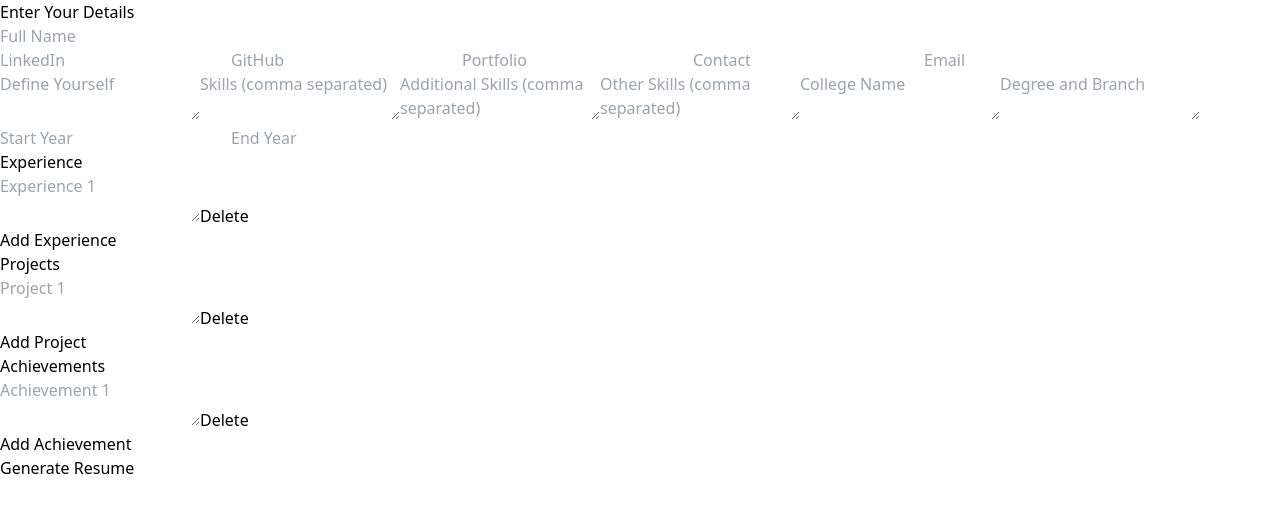
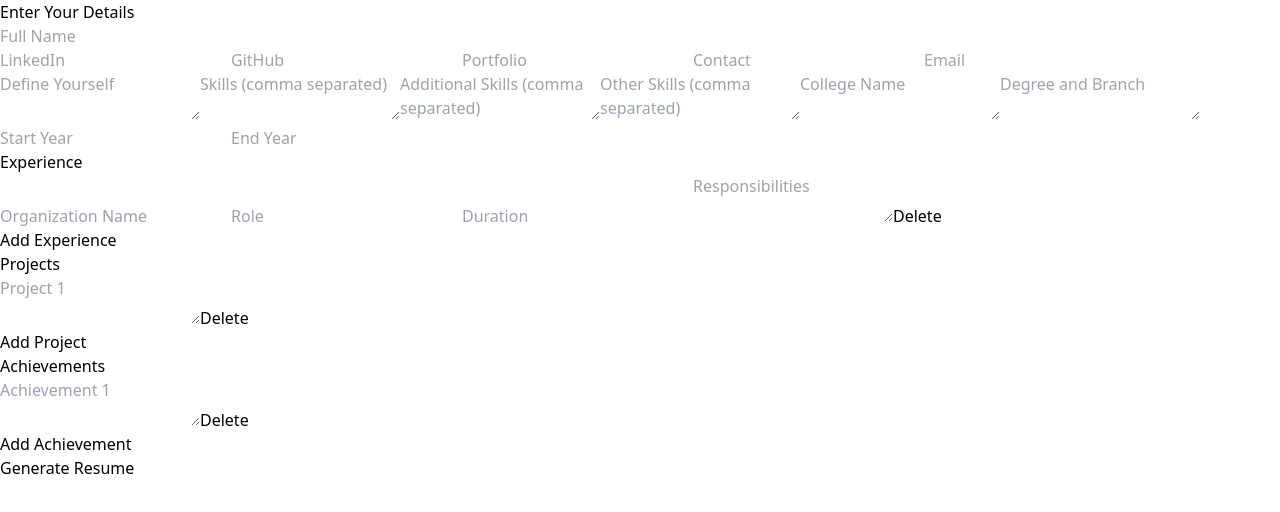
Before and after one commit to Sameer01-01/resume-generator, a React (Vite) app in the folder ACMhealthcareproject/: page / in a window 1280 px wide. Shown: the top 512 px of the page. Built offline with nearby package versions, Linux system fonts and the light colour scheme.

Commit message:
it works until now

```diff
--- a/ACMhealthcareproject/package.json
+++ b/ACMhealthcareproject/package.json
@@ -10,6 +10,7 @@
     "preview": "vite preview"
   },
   "dependencies": {
+    "file-saver": "^2.0.5",
     "react": "^18.3.1",
     "react-dom": "^18.3.1",
     "react-router-dom": "^7.1.3"
--- a/ACMhealthcareproject/src/components/ResumeForm.jsx
+++ b/ACMhealthcareproject/src/components/ResumeForm.jsx
@@ -11,25 +11,25 @@ const ResumeForm = ({ setResumeData }) => {
     setResumeData((prevData) => ({ ...prevData, [name]: value }));
   };
 
-  const handleExperienceChange = (id, value) => {
+  const handleExperienceChange = (id, updatedField) => {
     const updatedExperiences = experienceFields.map((field) =>
-      field.id === id ? { ...field, value } : field
+      field.id === id ? { ...updatedField } : field
     );
     setExperienceFields(updatedExperiences);
     setResumeData((prevData) => ({
       ...prevData,
-      experiences: updatedExperiences.map((field) => field.value),
+      experiences: updatedExperiences,
     }));
   };
 
-  const handleProjectChange = (id, value) => {
+  const handleProjectChange = (id, updatedValue) => {
     const updatedProjects = projectFields.map((field) =>
-      field.id === id ? { ...field, value } : field
+      field.id === id ? { ...field, value: updatedValue } : field
     );
     setProjectFields(updatedProjects);
     setResumeData((prevData) => ({
       ...prevData,
-      projects: updatedProjects.map((field) => field.value),
+      projects: updatedProjects.map((project) => project.value), //
     }));
   };
 
@@ -45,8 +45,12 @@ const ResumeForm = ({ setResumeData }) => {
   };
 
   const addExperienceField = () => {
-    setExperienceFields([...experienceFields, { id: Date.now(), value: "" }]);
+    setExperienceFields([
+      ...experienceFields,
+      { id: Date.now(), organization: "", role: "", duration: "", responsibilities: "" },
+    ]);
   };
+
 
   const removeExperienceField = (id) => {
     const updatedExperiences = experienceFields.filter((field) => field.id !== id);
@@ -193,15 +197,45 @@ const ResumeForm = ({ setResumeData }) => {
         </div>
 
         {/* Experience */}
+
 <div>
   <h4 className="font-bold">Experience</h4>
   {experienceFields.map((field, index) => (
-            <div key={field.id} className="flex items-center gap-2 mb-2">
+    <div key={field.id} className="flex flex-col gap-2 mb-4 p-2 border rounded">
+      <input
+        type="text"
+        placeholder={`Organization Name`}
+        value={field.organization || ""}
+        onChange={(e) =>
+          handleExperienceChange(field.id, { ...field, organization: e.target.value })
+        }
+        className="w-full p-2 border rounded"
+      />
+      <input
+        type="text"
+        placeholder={`Role`}
+        value={field.role || ""}
+        onChange={(e) =>
+          handleExperienceChange(field.id, { ...field, role: e.target.value })
+        }
+        className="w-full p-2 border rounded"
+      />
+      <input
+        type="text"
+        placeholder={`Duration`}
+        value={field.duration || ""}
+        onChange={(e) =>
+          handleExperienceChange(field.id, { ...field, duration: e.target.value })
+        }
+        className="w-full p-2 border rounded"
+      />
       <textarea
-                placeholder={`Experience ${index + 1}`}
-                value={field.value}
-                onChange={(e) => handleExperienceChange(field.id, e.target.value)}
-                className="flex-1 p-2 border rounded"
+        placeholder={`Responsibilities`}
+        value={field.responsibilities || ""}
+        onChange={(e) =>
+          handleExperienceChange(field.id, { ...field, responsibilities: e.target.value })
+        }
+        className="w-full p-2 border rounded"
       />
       <button
         type="button"
@@ -220,6 +254,7 @@ const ResumeForm = ({ setResumeData }) => {
     Add Experience
   </button>
 </div>
+
 
         {/* Projects */}
         <div>
--- a/ACMhealthcareproject/src/components/ResumePreview.jsx
+++ b/ACMhealthcareproject/src/components/ResumePreview.jsx
@@ -21,14 +21,24 @@ const ResumePreview = ({ resumeData }) => {
     achievements,
   } = resumeData;
 
+  const handlePrint = () => {
+    window.print();
+  };
+
   return (
     <div className="bg-gray-100 p-10 rounded shadow">
       {/* Personal Details */}
       <h1 className="text-3xl font-bold mb-2">{name}</h1>
       <div className="flex flex-wrap gap-4 text-blue-600">
-        <a href={lkdn} target="_blank" rel="noopener noreferrer">LinkedIn</a>
-        <a href={gthb} target="_blank" rel="noopener noreferrer">GitHub</a>
-        <a href={prtf} target="_blank" rel="noopener noreferrer">Portfolio</a>
+        <a href={lkdn} target="_blank" rel="noopener noreferrer">
+          LinkedIn
+        </a>
+        <a href={gthb} target="_blank" rel="noopener noreferrer">
+          GitHub
+        </a>
+        <a href={prtf} target="_blank" rel="noopener noreferrer">
+          Portfolio
+        </a>
         <p>Contact: {cnt}</p>
         <p>Email: {mail}</p>
       </div>
@@ -50,9 +60,13 @@ const ResumePreview = ({ resumeData }) => {
       {/* Education */}
       <section className="my-6">
         <h2 className="text-xl font-bold mb-2">Education</h2>
-        <p><strong>{clgname}</strong></p>
+        <p>
+          <strong>{clgname}</strong>
+        </p>
         <p>{education}</p>
-        <p>{grdyear} - {grdyear2}</p>
+        <p>
+          {grdyear} - {grdyear2}
+        </p>
       </section>
 
       {/* Experience */}
@@ -61,7 +75,10 @@ const ResumePreview = ({ resumeData }) => {
         {experiences && experiences.length > 0 ? (
           <ul className="list-disc pl-5">
             {experiences.map((exp, index) => (
-              <li key={index}>{exp}</li>
+              <li key={index}>
+                <strong>{exp.organization}</strong> - {exp.role} {exp.duration} <br />
+                <p>{exp.responsibilities}</p>
+              </li>
             ))}
           </ul>
         ) : (
@@ -87,7 +104,7 @@ const ResumePreview = ({ resumeData }) => {
       <section className="my-6">
         <h2 className="text-xl font-bold mb-2">Achievements</h2>
         {achievements && achievements.length > 0 ? (
-          <ul className="list-disc pl-5">
+          <ul className="pl-5">
             {achievements.map((achievement, index) => (
               <li key={index}>{achievement}</li>
             ))}
@@ -96,6 +113,15 @@ const ResumePreview = ({ resumeData }) => {
           <p>No achievements added yet.</p>
         )}
       </section>
+
+      <div className="mb-6 flex justify-center items-center">
+        <button
+          onClick={handlePrint}
+          className="bg-blue-500 text-white px-4 py-2 rounded hover:bg-blue-600 transition"
+        >
+          Print Resume
+        </button>
+      </div>
     </div>
   );
 };
```
Also changed, not shown: 1 other file (tests, documents, lock files or other folders). Lines whose indentation alone changed are shown as unchanged.
